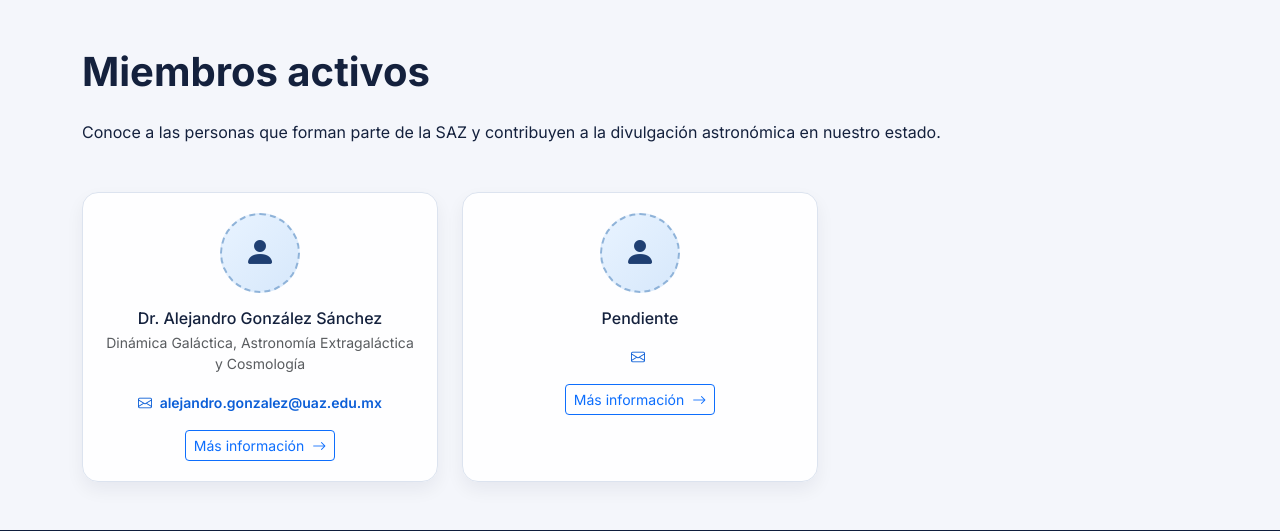
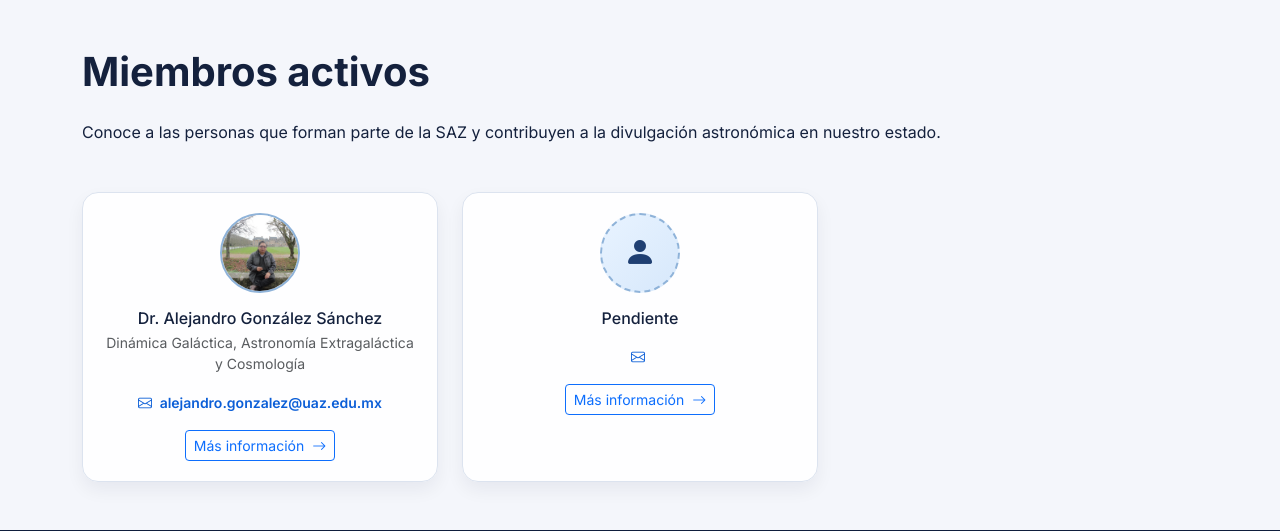
Before and after one commit to Caalgato98Student/frontend-SAZ, a PHP site: page /pages/quienes-somos/miembros-activos.php in a window 1280 px wide. Shown: the part 98-629 px from the top of the page. Run offline with PHP 8.4, Linux system fonts and the light colour scheme.

Commit message:
Ajuste de márgenes en fotos de miembros y habilitación de HTML en detalle de noticias
1. Se adecuó el código para que las fotografías de los miembros respeten el entorno y márgenes. 2. Se eliminó htmlspecialchars en pages/noticia.php para permitir etiquetas HTML en el contenido de las noticias.

```diff
--- a/assets/css/styles.css
+++ b/assets/css/styles.css
@@ -399,7 +399,7 @@ footer {
   color: #1f3f72;
 }
 
-.member-photo-placeholder-sm {
+/*.member-photo-placeholder-sm {
   width: 50px;
   height: 50px;
   border-radius: 50%;
@@ -419,6 +419,19 @@ footer {
   background: linear-gradient(135deg, #1a2a3a, #15202b);
   border-color: #2a3a4e;
   color: #7da7cc;
+}*/
+
+.member-photo-img-sm {
+  width: 80px;
+  height: 80px;
+  border-radius: 50%;
+  object-ratio: 1 / 1;
+  object-fit: cover;
+  border: 2px solid #8fb3d9;
+}
+
+[data-bs-theme="dark"] .member-photo-img-sm {
+  border-color: #2a3a4e;
 }
 
 /* Clase para la imagen real dentro del contenedor */
--- a/content/noticias/noticia-semana-astronomia-2026.json
+++ b/content/noticias/noticia-semana-astronomia-2026.json
@@ -3,7 +3,7 @@
   "titulo": "¡Ya viene la XV Semana de la Astronomía!",
   "fecha": "2026-04-10",
   "resumen": "Celebramos 15 años de divulgación científica con nuestro evento estelar del 21 al 25 de abril.",
-  "contenido": "La Sociedad Astronómica de Zacatecas se viste de gala. Este 2026 no es un año cualquiera; celebramos nuestro XV Aniversario y queremos festejarlo contigo de la única manera que sabemos: mirando hacia lo más profundo del Universo.\n\nDel 21 al 25 de abril, Zacatecas se convertirá en el epicentro de la divulgación científica en México. Hemos preparado una jornada intensiva que une la experiencia de investigadores de talla internacional con la curiosidad de nuestra comunidad.\n\n¿Qué te espera en esta edición especial?\n\n• Ciencia de frontera: Conferencias magistrales con expertos de la UNAM, la UAZ y el IRyA.\n• Experiencias prácticas: Talleres diseñados para que niños y jóvenes descubran al científico que llevan dentro.\n• Diálogo y reflexión: Mesas redondas sobre el futuro de la astronomía en nuestro estado.\n• Citas con el cielo: Nuestras tradicionales observaciones astronómicas en sedes emblemáticas.\n\nLa entrada a todas nuestras actividades es totalmente gratuita. No importa si eres un estudiante, un profesional o simplemente alguien que disfruta de una noche estrellada; en la SAZ hay un lugar para ti.\n\n¡No te quedes fuera! Consulta el programa completo en nuestra sección de eventos y acompáñanos a seguir compartiendo miradas al universo profundo.",
+  "contenido": "<p>La Sociedad Astronómica de Zacatecas se viste de gala. Este 2026 no es un año cualquiera; celebramos nuestro XV Aniversario y queremos festejarlo contigo de la única manera que sabemos: mirando hacia lo más profundo del Universo. Del 21 al 25 de abril, Zacatecas se convertirá en el epicentro de la divulgación científica en México. </p> Hemos preparado una jornada intensiva que une la experiencia de investigadores de talla internacional con la curiosidad de nuestra comunidad.</p> ¿Qué te espera en esta edición especial?<br/>• Ciencia de frontera: Conferencias magistrales con expertos de la UNAM, la UAZ y el IRyA.<br/>• Experiencias prácticas: Talleres diseñados para que niños y jóvenes descubran al científico que llevan dentro.<br/>• Diálogo y reflexión: Mesas redondas sobre el futuro de la astronomía en nuestro estado.<br/>• Citas con el cielo: Nuestras tradicionales observaciones astronómicas en sedes emblemáticas. </p> La entrada a todas nuestras actividades es totalmente gratuita. No importa si eres un estudiante, un profesional o simplemente alguien que disfruta de una noche estrellada; en la SAZ hay un lugar para ti.</p>¡No te quedes fuera! </p>Consulta el programa completo en nuestra sección de eventos y acompáñanos a seguir compartiendo miradas al universo profundo.</br> <a href='https://sazac.com.mx/pages/eventos/semanadelaastronomia.php'> Programa General </a>",
   "imagen": "invita_SA.png",
   "autor": "Comunicación SAZ",
   "categoria": "evento"
--- a/pages/noticias/noticia.php
+++ b/pages/noticias/noticia.php
@@ -73,7 +73,7 @@ ob_start();
         <?php endif; ?>
 
         <div class="surface-card">
-          <p class="mb-0"><?= nl2br(htmlspecialchars($noticia['contenido'] ?? '')) ?></p>
+          <p class="mb-0">  <?= $noticia['contenido'] ?> </p>
         </div>
 
         <div class="mt-4">
--- a/pages/quienes-somos/miembros-activos.php
+++ b/pages/quienes-somos/miembros-activos.php
@@ -15,12 +15,14 @@ $miembros = [
         'especialidad' => 'Dinámica Galáctica, Astronomía Extragaláctica y Cosmología',
         'correo'       => 'alejandro.gonzalez@uaz.edu.mx',
         'slug'         => 'alejandro-gonzalez-sanchez',
+        'imagen'       => 'agonzalez.png'
     ],
     [
         'nombre'       => 'Pendiente',
         'especialidad' => '',
         'correo'       => '',
         'slug'         => 'ejemplo',
+        'imagen'       => 'cmendez.jpg'
     ],
 ];
 
@@ -36,8 +38,19 @@ ob_start();
       <?php foreach ($miembros as $m): ?>
         <article class="col">
           <div class="surface-card h-100 text-center">
-            <div class="member-photo-placeholder mx-auto mb-3" aria-hidden="true">
-              <i class="bi bi-person-fill"></i>
+
+            <div class="mx-auto mb-3">
+              <?php
+              $fotoPath = 'assets/img/miembros/' . ($m['imagen'] ?? '');
+              if (!empty($m['imagen']) && file_exists($basePath . $fotoPath)): ?>
+                <img src="<?= $basePath . $fotoPath ?>"
+                     alt="Foto de <?= htmlspecialchars($m['nombre']) ?>"
+                     class="member-photo-img-sm" shadow-sm"> <?php else: ?>
+
+                <div class="member-photo-placeholder mx-auto mb-3" aria-hidden="true">
+                  <i class="bi bi-person-fill"></i>
+                </div>
+              <?php endif; ?>
             </div>
 
             <h2 class="h6 mb-1"><?= htmlspecialchars($m['nombre']) ?></h2>
--- a/pages/quienes-somos/miembros/alejandro-gonzalez-sanchez.php
+++ b/pages/quienes-somos/miembros/alejandro-gonzalez-sanchez.php
@@ -28,7 +28,7 @@ ob_start();
 
             if (file_exists($basePath . $fotoPath)): ?>
                 <img src="<?= $basePath . $fotoPath ?>"
-                    alt="Fotografía del <?= htmlspecialchars($m['nombre'] ?? 'Dr. Alejandro González Sánchez') ?>"
+                    alt="Fotografía del Dr. Alejandro González Sánchez"
                     class="member-photo-img-lg">
             <?php else: ?>
                 <div class="member-photo-placeholder-lg mx-auto" aria-hidden="true">
```
